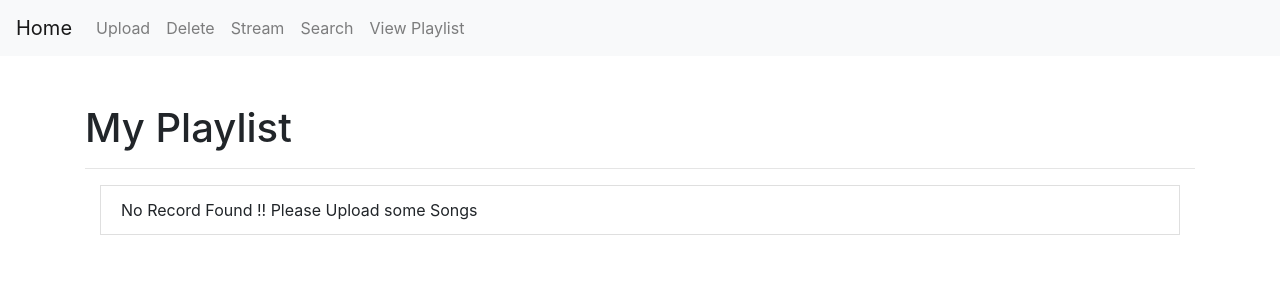
After one commit to sushantchoudhary25/Music-Streaming-Website, a Flask app: page /playlist in a window 1280 px wide. The commit adds this page. Shown: the top 300 px of the page. Run offline with Flask 2, Linux system fonts and the light colour scheme; some libraries are stand-ins or nearby versions.

Commit message:
Added view all function

```diff
--- a/music_app/sql/sql.py
+++ b/music_app/sql/sql.py
@@ -1,6 +1,8 @@
 create_table = "create table if not exists playlist(title varchar(255), artist varchar(255), " \
-               "album varchar(255), song varchar(255), url varchar(255) PRIMARY KEY); "
+               "album varchar(255), song varchar(255), url varchar(255) PRIMARY KEY);"
 
 insert_statement = "INSERT INTO playlist VALUES('{}', '{}', '{}', '{}', '{}')"
 
 check_for_duplicate = "SELECT * from playlist where url = '{}'"
+
+fetch_songs = "SELECT * FROM playlist"
--- /dev/null
+++ b/music_app/templates/playlist.html
@@ -0,0 +1,43 @@
+{% extends "public_template.html" %}
+{% block title %}Upload Song{% endblock %}
+{% block main %}
+<div class="container">
+   <div class="row">
+      <div class="col">
+         <h1>My Playlist</h1>
+         <hr>
+         <div class="container">
+            <div class="row">
+               <div class="col">
+                  {% if records %}
+                  <ul class="list-group">
+                     {% for song in playlist %}
+                     <div class="list-group-item">
+                        <div class="row">
+                           <div class="col-sm-4">{{ song[0] }}</div>
+                           <div class="col-sm-3">{{ song[1] }}</div>
+                           <div class="col-sm-3">{{ song[2] }}</div>
+                           <div class="col-sm-1">
+                              <button type="button" class="btn btn-outline-primary btn-sm">Play</button>
+                           </div>
+                           <div class="col-sm-1">
+                              <button type="button" class="btn btn-outline-primary btn-sm">Delete</button>
+                           </div>
+                        </div>
+                     </div>
+                     {% endfor %}
+                  </ul>
+                  {% else %}
+                  <div class="list-group-item">
+                     <div class="row">
+                        <div class="col-sm-10">No Record Found !! Please Upload some Songs</div>
+                     </div>
+                  </div>
+                  {% endif %}
+               </div>
+            </div>
+         </div>
+      </div>
+   </div>
+</div>
+{% endblock %}
--- a/music_app/templates/public_template.html
+++ b/music_app/templates/public_template.html
@@ -29,12 +29,14 @@
                         <a class="nav-link" href="/">Search</a>
                     </li>
                     <li class="nav-item">
-                        <a class="nav-link" href="/">View Playlist</a>
+                        <a class="nav-link" href="/playlist">View Playlist</a>
                     </li>
                 </ul>
             </div>
         </nav>
         {% block main %}
+            {% block list %}
+            {% endblock %}
         {% endblock %}
         <!-- Optional JavaScript -->
         <!-- jQuery first, then Popper.js, then Bootstrap JS -->
--- a/music_app/views.py
+++ b/music_app/views.py
@@ -32,3 +32,21 @@ def upload_song():
         return redirect(request.url)
 
     return render_template("upload.html")
+
+
+def fetch_all_songs():
+    try:
+        crsr.execute(sql.fetch_songs)
+        return crsr.fetchall()
+    except Exception as err:
+        raise err
+
+
+@app.route("/playlist")
+def view_playlist():
+    playlist = fetch_all_songs()
+    records = False
+    if len(playlist) != 0:
+        print(playlist)
+        records = True
+    return render_template("playlist.html", playlist=playlist, records=records)
```
